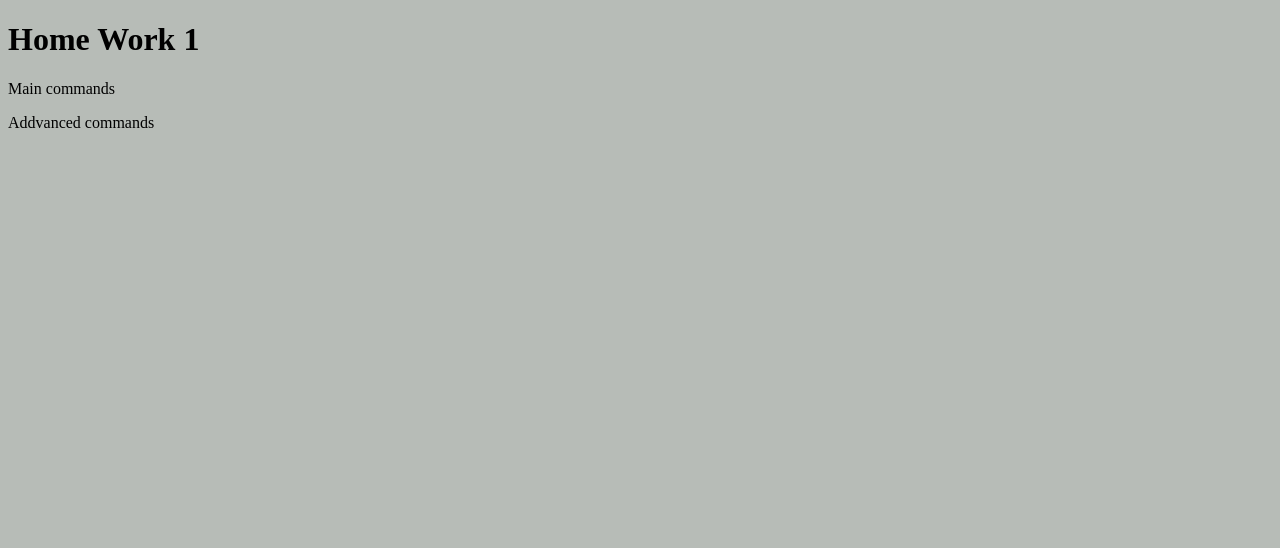
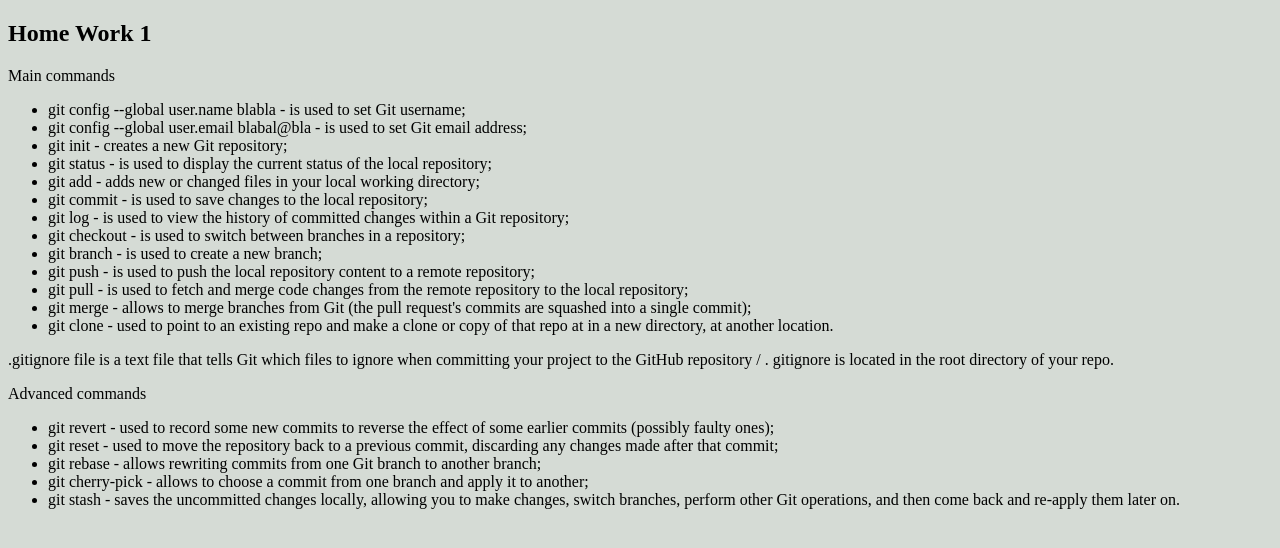
Before and after one commit to VeronikaChorna/cursor_basic_course, a plain HTML site: page index.html in a window 1280 px wide. Drawn offline with Linux system fonts and the light colour scheme.

Commit message:
updated home work

```diff
--- a/index.html
+++ b/index.html
@@ -4,16 +4,38 @@
     <meta charset="UTF-8">
     <meta http-equiv="X-UA-Compatible" content="IE=edge">
     <meta name="viewport" content="width=device-width, initial-scale=1.0">
-    <title>Home Work 1</title>
+    <title>CURSOR</title>
 </head>
-    <body style="background-color:rgb(183, 188, 183);">
+    <body style="background-color:rgb(213, 219, 213);">
         <div>
-            <h1>Home Work 1</h1>
-            <p>Main commands</p>
-            <p></p>
+            <h2>Home Work 1</h2>
+                <p>Main commands</p>
+                    <ul>
+                        <li>git config --global user.name blabla - is used to set Git username;</li>
+                        <li>git config --global user.email blabal@bla - is used to set Git email address;</li>
+                        <li>git init - creates a new Git repository;</li>
+                        <li>git status - is used to display the current status of the local repository;</li>
+                        <li>git add - adds new or changed files in your local working directory;</li>
+                        <li>git commit - is used to save changes to the local repository;</li>
+                        <li>git log - is used to view the history of committed changes within a Git repository;</li>
+                        <li>git checkout - is used to switch between branches in a repository;</li>
+                        <li>git branch - is used to create a new branch;</li>
+                        <li>git push - is used to push the local repository content to a remote repository;</li>
+                        <li>git pull - is used to fetch and merge code changes from the remote repository to the local repository;</li>
+                        <li>git merge - allows to merge branches from Git (the pull request's commits are squashed into a single commit);</li>
+                        <li>git clone - used to point to an existing repo and make a clone or copy of that repo at in a new directory, at another location.</li>
+                    </ul>
 
-            <p>Addvanced commands</p>
-            <p></p>
+                <p>.gitignore file is a text file that tells Git which files to ignore when committing your project to the GitHub repository / . gitignore is located in the root directory of your repo.</p>
+
+                <p>Advanced commands</p>
+                    <ul>
+                        <li>git revert - used to record some new commits to reverse the effect of some earlier commits (possibly faulty ones);</li>
+                        <li>git reset - used to move the repository back to a previous commit, discarding any changes made after that commit;</li>
+                        <li>git rebase - allows rewriting commits from one Git branch to another branch;</li>
+                        <li>git cherry-pick - allows to choose a commit from one branch and apply it to another;</li>
+                        <li>git stash - saves the uncommitted changes locally, allowing you to make changes, switch branches, perform other Git operations, and then come back and re-apply them later on.</li>
+                    </ul>
         </div>
     </body>
 </html>
```
